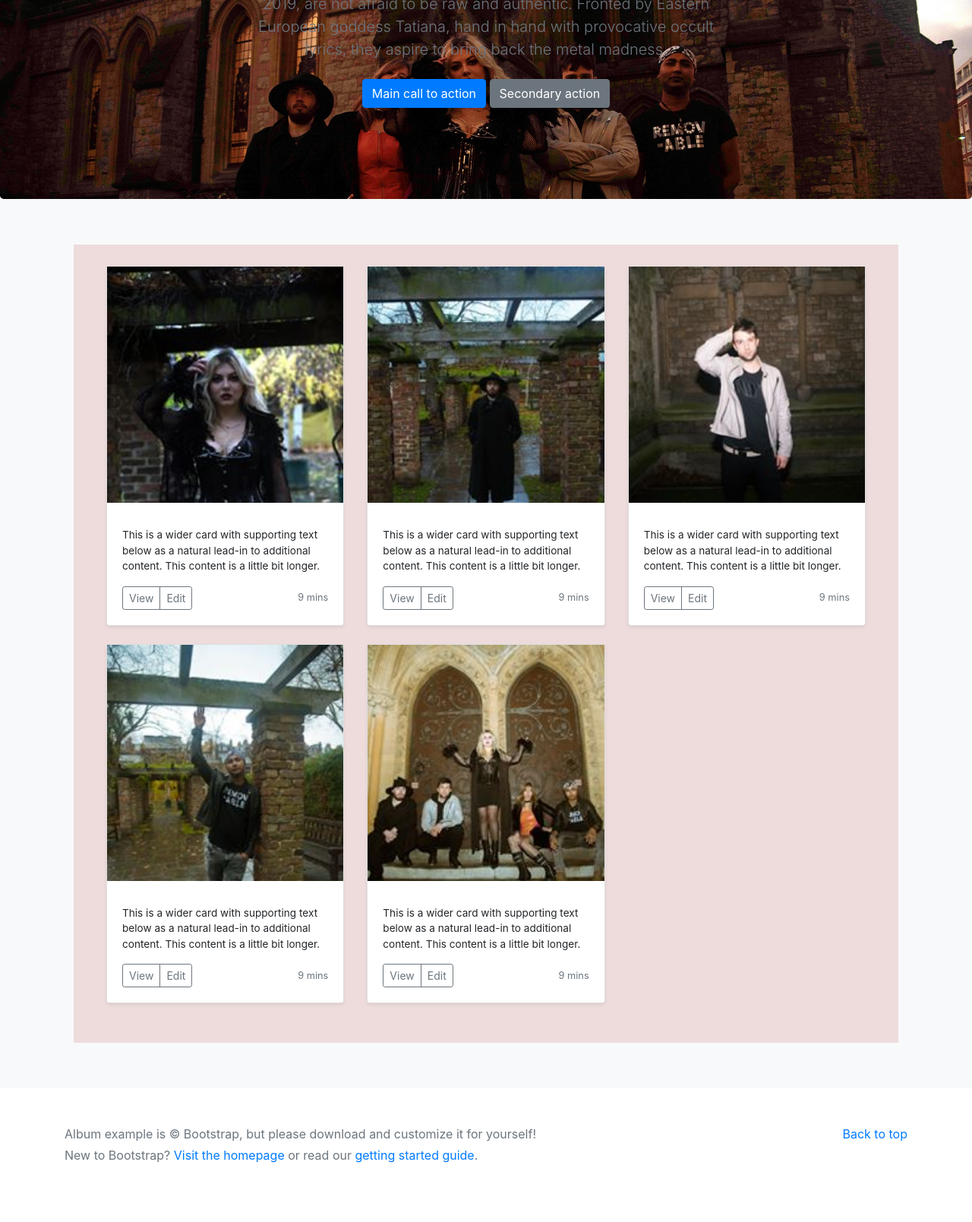
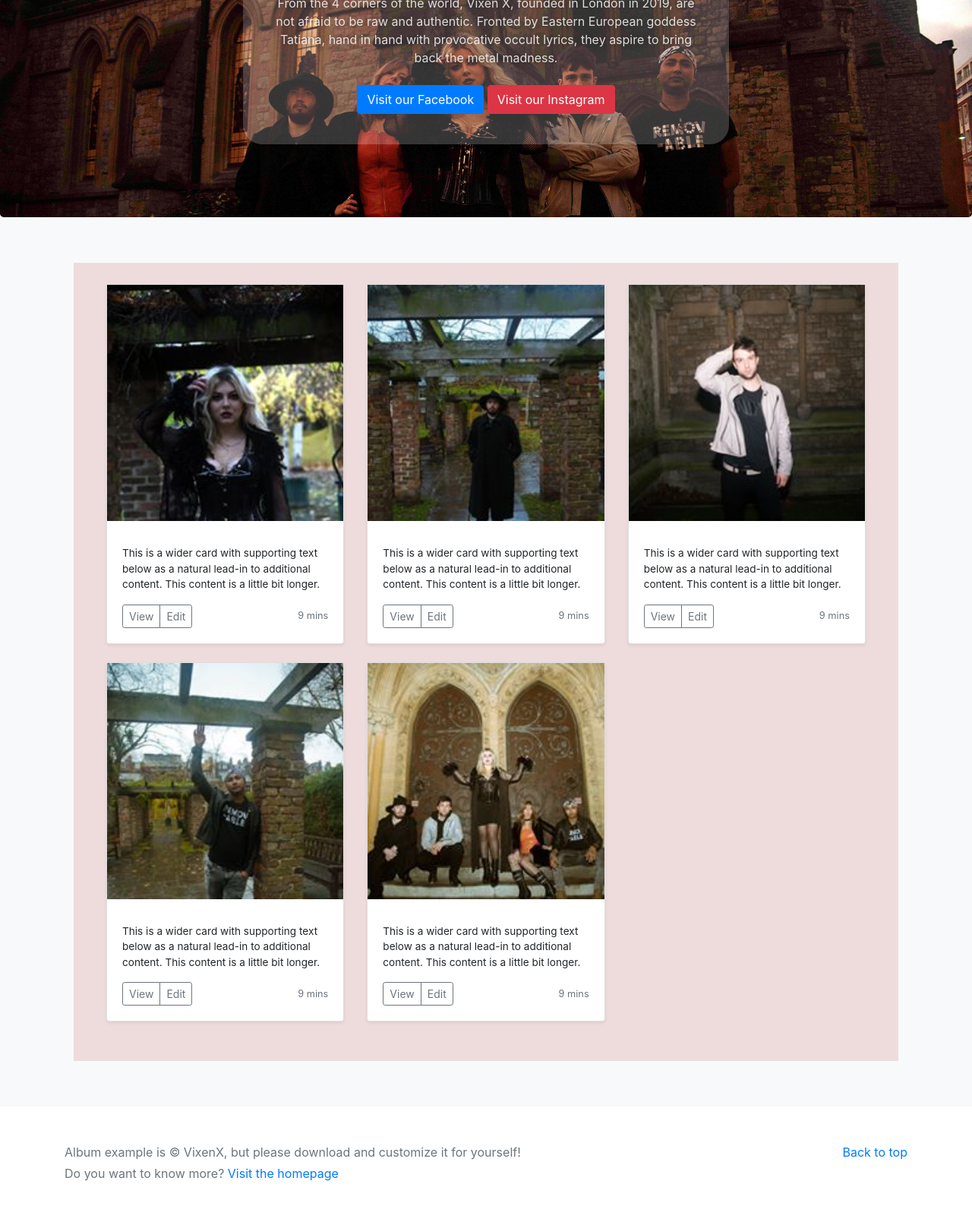
Before and after one commit to Krikshchiukas/vixenxband, a plain HTML site: page vixenxband/index.html in a window 1280 px wide. Shown: the part 248-1857 px from the top of the page at 76% size. Before the commit the page ends 1833 px from the top, so only its background shows below. Drawn offline with nearby package versions, Linux system fonts and the light colour scheme.

Commit message:
Add files via upload
Latest update.
Waiting for more context.

```diff
--- a/vixenxband/css/style.css
+++ b/vixenxband/css/style.css
@@ -41,20 +41,31 @@
     display: flex;
     align-items: center
   }
+
+
   @media (min-width: 768px) {
     .jumbotron {
       padding-top: 6rem;
       padding-bottom: 6rem;
     }
   }
-
+ .jumbotron p{
+     color: rgb(252, 252, 252,0.85);
+     text-shadow: 0 0 10px rgba(0, 0, 0, 0.5);
+ }
 
   .jumbotron h1 {
     font-weight: 300;
+
   }
 
   .jumbotron .container {
     max-width: 40rem;
+    background: rgba(255,255,255,0.2);
+    padding: 2rem;
+    color: white;
+    border-radius: 25px;
+
   }
 
   footer {
--- a/vixenxband/index.html
+++ b/vixenxband/index.html
@@ -26,9 +26,10 @@
               <div class="col-sm-4 offset-md-1 py-4">
                 <h4 class="text-white">Contact</h4>
                 <ul class="list-unstyled">
-                  <li><a href="#" class="text-white">Follow on Twitter</a></li>
-                  <li><a href="#" class="text-white">Like on Facebook</a></li>
-                  <li><a href="#" class="text-white">Email me</a></li>
+                  <li><a href="https://www.instagram.com/vixenxband/?fbclid=IwAR2kg75oF-WqpShxA1tDjrIEPDYh2AsKiDRxhqSg0G0u-vH4Rihx0RjTWAU" class="text-white">Follow on Instagram</a></li>
+                  <li><a href="https://www.facebook.com/Vixen-X-111367517015122/" class="text-white">Like on Facebook</a></li>
+                  <li><a href="#" class="text-white">Email me: vixenxband@gmail.com
+                </a></li>
                 </ul>
               </div>
             </div>
@@ -59,12 +60,12 @@
         <section class="jumbotron text-center"  style="background-image:url('img/vixen.jpg');">
           <div class="container">
             <h1>VixenX Band</h1>
-            <p class="lead text-muted">From the 4 corners of the world, Vixen X, founded in London in 2019, are not afraid to be raw and authentic. Fronted by Eastern European goddess Tatiana,
+            <p >From the 4 corners of the world, Vixen X, founded in London in 2019, are not afraid to be raw and authentic. Fronted by Eastern European goddess Tatiana,
                 hand in hand with provocative occult lyrics, they aspire to bring back the metal madness.</p>
-            <p>
-              <a href="#" class="btn btn-primary my-2">Main call to action</a>
-              <a href="#" class="btn btn-secondary my-2">Secondary action</a>
-            </p>
+            <div>
+              <a href="https://www.facebook.com/Vixen-X-111367517015122/" class="btn btn-primary my-2">Visit our Facebook</a>
+              <a href="https://www.instagram.com/vixenxband/?fbclid=IwAR2kg75oF-WqpShxA1tDjrIEPDYh2AsKiDRxhqSg0G0u-vH4Rihx0RjTWAU" class="btn btn-danger my-2">Visit our Instagram</a>
+            </div>
           </div>
         </section>
 
@@ -165,8 +166,9 @@
           <p class="float-right">
             <a href="#">Back to top</a>
           </p>
-          <p>Album example is &copy; Bootstrap, but please download and customize it for yourself!</p>
-          <p>New to Bootstrap? <a href="https://getbootstrap.com/">Visit the homepage</a> or read our <a href="/docs/4.4/getting-started/introduction/">getting started guide</a>.</p>
+          <p>Album example is &copy; VixenX, but please download and customize it for yourself!</p>
+          <p>Do you want to know more? <a href="https://www.facebook.com/Vixen-X-111367517015122/">
+            Visit the homepage</a></p>
         </div>
       </footer>
 
```
